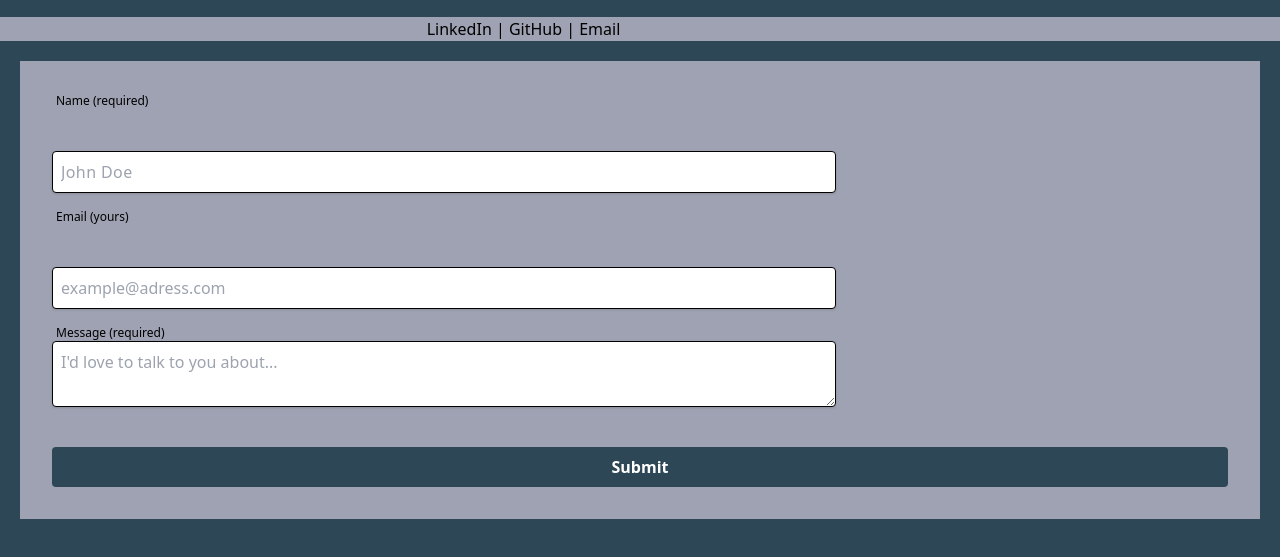
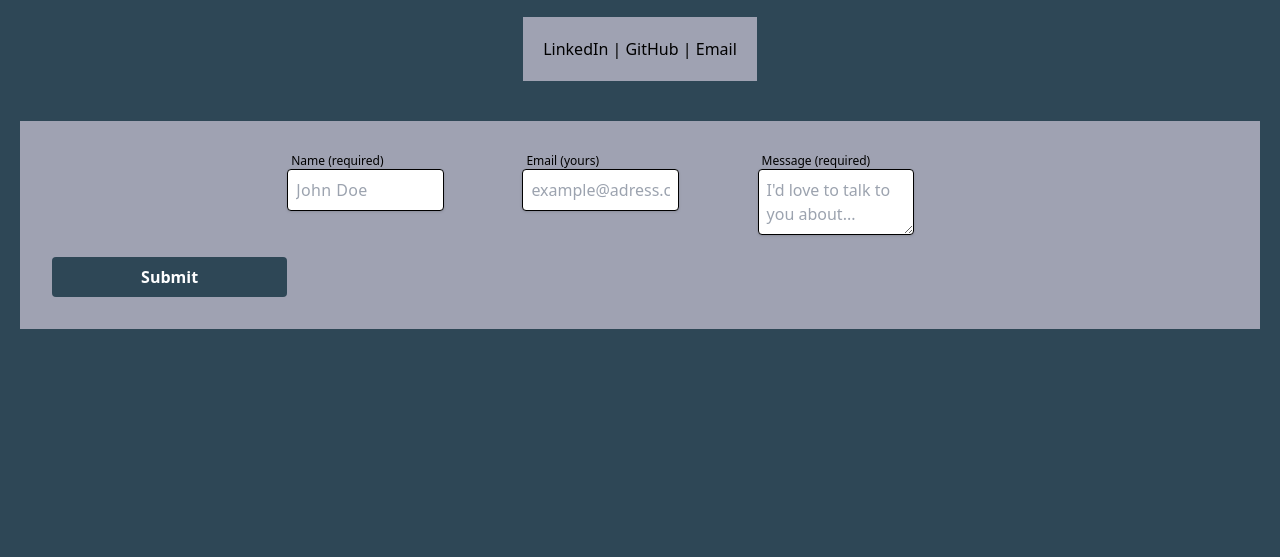
Before and after one commit to Thirteenhelens/testPersonalSite, a React app in the folder updatedpersonalsite/: page /ContactMe in a window 1280 px wide. Shown: the part 159-716 px from the top of the page. Built offline with nearby package versions, Linux system fonts and the light colour scheme; some packages are replaced by stand-ins of ours.

Commit message:
figuring out grid styling the contact me form

```diff
--- a/updatedpersonalsite/src/ContactPage/ContactPage.jsx
+++ b/updatedpersonalsite/src/ContactPage/ContactPage.jsx
@@ -35,11 +35,9 @@ export default function ContactPage() {
           </Link>
         </div>
         <div />
-      </div>
+        {/* </div> */}
 
-      <div id="socials" class="bg-light grid grid-cols-3">
-        <div />
-        <nav class="justify-center">
+        <div id="socials" class="bg-light text-center p-5 mt-5">
           <a
             target="_blank"
             rel="noreferrer"
@@ -57,13 +55,15 @@ export default function ContactPage() {
             GitHub |
           </a>
           <a href="mailto:jbarrett1347@gmail.com"> Email</a>
-        </nav>
-        <div />
+        </div>
       </div>
 
       {/* <div id="gridForForm" class="grid grid-rows-4 grid-cols-4"> */}
-      <form onSubmit={onSubmit} class="bg-light p-8 m-5 grid grid-rows-4">
-        <div class="text-xs ml-1 pointer-events-none">Name (required)</div>
+      <form onSubmit={onSubmit} class="bg-light p-8 m-5 grid grid-cols-5">
+
+        <div />
+        <div>
+          <p class="text-xs ml-1 pointer-events-none">Name (required)</p>
           <input
             required
             type="text"
@@ -73,7 +73,9 @@ export default function ContactPage() {
             value={toSend.from_name}
             class="form-control shadow border rounded w-2/3 p-2 mb-4 tracking-wide"
           />
+        </div>
 
+        <div>
           <div class="text-xs ml-1 pointer-events-none">Email (yours)</div>
           <input
             type="email"
@@ -83,7 +85,9 @@ export default function ContactPage() {
             placeholder="example@adress.com"
             class="shadow border rounded w-2/3 p-2 mb-4"
           />
+        </div>
 
+        <div>
           <div class="text-xs ml-1 pointer-events-none">Message (required)</div>
           <textarea
             required
@@ -94,6 +98,8 @@ export default function ContactPage() {
             class="shadow border rounded w-2/3 p-2 mb-4"
             placeholder="I'd love to talk to you about..."
           />
+        </div>
+
         <br />
         <button
           type="submit"
@@ -102,7 +108,7 @@ export default function ContactPage() {
           Submit
         </button>
       </form>
+      {/* </div> */}
     </div>
-    // </div>
   );
 }
```
Also changed, not shown: updatedpersonalsite/src/App/App.css. Lines whose indentation alone changed are shown as unchanged.
